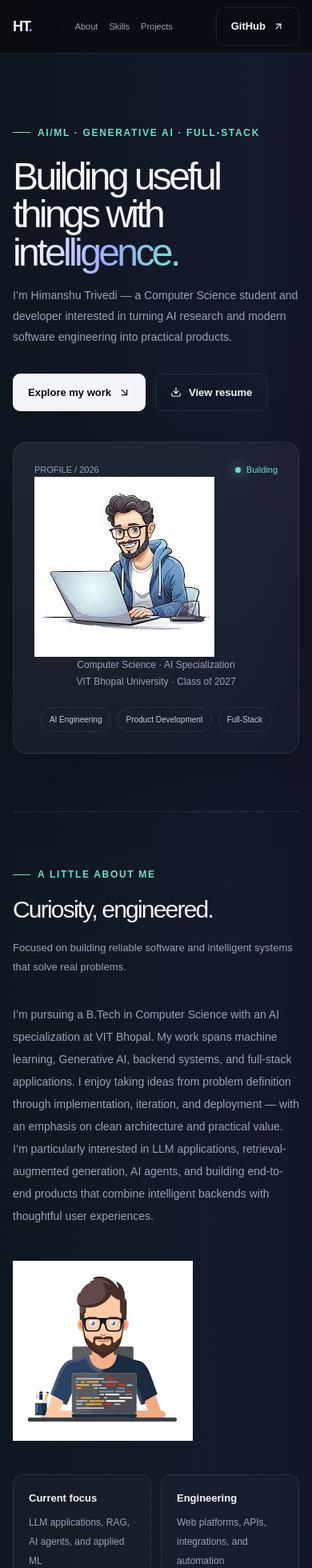
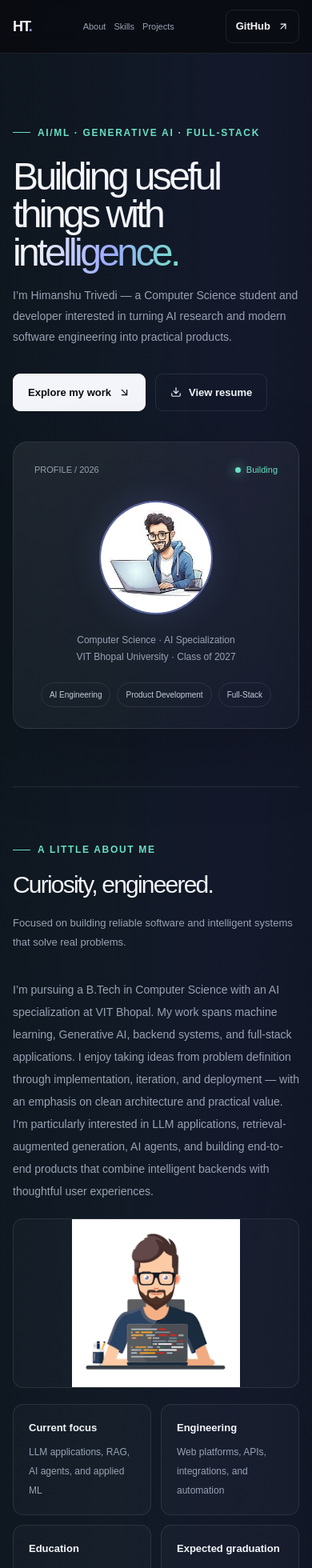
Before and after one commit to Himanshu-Trivedi9026/portfolio-website, a Next.js app: page / in a window 390 px wide. Shown: the top 1960 px of the page at 80% size. Built offline with nearby package versions, Linux system fonts and the light colour scheme.

Commit message:
style: polish responsive asset-rich portfolio sections

```diff
--- a/src/app/globals.css
+++ b/src/app/globals.css
@@ -4,122 +4,45 @@
   color-scheme: dark;
   --bg: #080a0f;
   --surface: #10141d;
-  --surface-raised: #151b27;
   --text: #f3f5fa;
   --muted: #98a2b3;
   --line: rgba(255,255,255,.09);
   --accent: #8b9cff;
   --accent-2: #69e0c2;
 }
-
 * { box-sizing: border-box; }
 html { scroll-behavior: smooth; scroll-padding-top: 88px; }
-body {
-  margin: 0;
-  background: var(--bg);
-  color: var(--text);
-  font-family: Arial, Helvetica, sans-serif;
-  -webkit-font-smoothing: antialiased;
-}
-a { color: inherit; text-decoration: none; }
-button, a { -webkit-tap-highlight-color: transparent; }
-::selection { background: rgba(139,156,255,.3); color: white; }
-
-.site-shell {
-  min-height: 100vh;
-  overflow: hidden;
-  background:
-    radial-gradient(ellipse at 82% 0%, rgba(93,112,220,.13), transparent 32rem),
-    radial-gradient(ellipse at 0% 36%, rgba(65,190,166,.07), transparent 28rem),
-    var(--bg);
-}
-.container { width: min(1120px, calc(100% - 48px)); margin-inline: auto; }
-.nav-wrap { position: sticky; top: 0; z-index: 30; border-bottom: 1px solid var(--line); background: rgba(8,10,15,.78); backdrop-filter: blur(18px); }
-.nav { height: 76px; display:flex; align-items:center; justify-content:space-between; gap:24px; }
-.brand { font-size: 18px; font-weight: 750; letter-spacing: -.06em; }
-.brand span { color: var(--accent); }
-.nav-links { display:flex; gap:26px; align-items:center; color:var(--muted); font-size:13px; }
-.nav-links a:hover { color:var(--text); }
-.eyebrow { display:inline-flex; align-items:center; gap:9px; color:var(--accent-2); font-size:12px; font-weight:700; letter-spacing:.14em; text-transform:uppercase; }
-.eyebrow:before { content:""; width:22px; height:1px; background:currentColor; }
+body { margin:0; background:var(--bg); color:var(--text); font-family:Arial,Helvetica,sans-serif; -webkit-font-smoothing:antialiased; }
+a { color:inherit; text-decoration:none; }
+::selection { background:rgba(139,156,255,.3); color:white; }
+.site-shell { min-height:100vh; overflow:hidden; background:radial-gradient(ellipse at 82% 0%,rgba(93,112,220,.13),transparent 32rem),radial-gradient(ellipse at 0% 36%,rgba(65,190,166,.07),transparent 28rem),var(--bg); }
+.container { width:min(1120px,calc(100% - 48px)); margin-inline:auto; }
+.nav-wrap { position:sticky; top:0; z-index:30; border-bottom:1px solid var(--line); background:rgba(8,10,15,.78); backdrop-filter:blur(18px); }
+.nav { height:76px; display:flex; align-items:center; justify-content:space-between; gap:24px; }
+.brand { font-size:18px; font-weight:750; letter-spacing:-.06em; }.brand span { color:var(--accent); }
+.nav-links { display:flex; gap:26px; align-items:center; color:var(--muted); font-size:13px; }.nav-links a:hover,.inline-link:hover { color:var(--text); }
+.eyebrow { display:inline-flex; align-items:center; gap:9px; color:var(--accent-2); font-size:12px; font-weight:700; letter-spacing:.14em; text-transform:uppercase; }.eyebrow:before { content:""; width:22px; height:1px; background:currentColor; }
 .hero { padding:116px 0 104px; display:grid; grid-template-columns:1.35fr .65fr; gap:64px; align-items:center; }
 .hero h1 { margin:22px 0 18px; font-size:clamp(46px,7vw,78px); line-height:.99; letter-spacing:-.075em; max-width:780px; }
 .gradient-text { background:linear-gradient(100deg,#f3f5fa 12%,#9caaff 58%,#74e0c5 100%); color:transparent; background-clip:text; }
 .lead { color:var(--muted); font-size:17px; line-height:1.85; max-width:650px; }
-.actions { display:flex; flex-wrap:wrap; gap:12px; margin-top:32px; }
-.button { display:inline-flex; align-items:center; justify-content:center; gap:9px; padding:13px 18px; border:1px solid var(--line); border-radius:9px; font-size:13px; font-weight:650; transition:transform .2s,border-color .2s,background .2s; }
-.button:hover { transform:translateY(-2px); border-color:rgba(139,156,255,.55); }
-.button-primary { background:var(--text); color:#090b10; border-color:var(--text); }
+.actions,.contact-actions { display:flex; flex-wrap:wrap; gap:12px; margin-top:32px; }
+.button { display:inline-flex; align-items:center; justify-content:center; gap:9px; padding:13px 18px; border:1px solid var(--line); border-radius:9px; font-size:13px; font-weight:650; transition:transform .2s,border-color .2s,background .2s; }.button:hover { transform:translateY(-2px); border-color:rgba(139,156,255,.55); }.button-primary { background:var(--text); color:#090b10; border-color:var(--text); }
 .hero-panel { padding:26px; border:1px solid var(--line); border-radius:18px; background:linear-gradient(145deg,rgba(255,255,255,.065),rgba(255,255,255,.015)); box-shadow:0 30px 90px rgba(0,0,0,.22); }
-.panel-top { display:flex; justify-content:space-between; align-items:center; color:var(--muted); font-size:11px; }
-.status { display:inline-flex; align-items:center; gap:7px; color:var(--accent-2); }
-.status:before { content:""; width:7px; height:7px; border-radius:50%; background:currentColor; box-shadow:0 0 14px currentColor; }
-.panel-monogram { display:grid; place-items:center; width:112px; height:112px; margin:35px auto 26px; border:1px solid rgba(139,156,255,.4); border-radius:28px; background:linear-gradient(135deg,rgba(139,156,255,.22),rgba(105,224,194,.08)); font-size:36px; font-weight:800; letter-spacing:-.08em; }
-.panel-caption { text-align:center; color:var(--muted); font-size:12px; line-height:1.8; }
-.panel-tags { display:flex; justify-content:center; flex-wrap:wrap; gap:8px; margin-top:20px; }
-.tag { padding:7px 10px; border:1px solid var(--line); border-radius:99px; color:#c4ccda; font-size:10px; }
-.section { padding:82px 0; border-top:1px solid var(--line); }
-.section-heading { display:flex; align-items:end; justify-content:space-between; gap:24px; margin-bottom:34px; }
-.section-heading h2 { margin:12px 0 0; font-size:clamp(30px,4vw,43px); letter-spacing:-.06em; }
-.section-heading p { max-width:430px; margin:0; color:var(--muted); font-size:13px; line-height:1.8; }
-.about-grid { display:grid; grid-template-columns:1.1fr .9fr; gap:42px; }
-.body-copy { color:var(--muted); font-size:14px; line-height:2; }
-.info-grid { display:grid; grid-template-columns:1fr 1fr; gap:12px; }
-.info-card,.project-card,.skill-card,.timeline-card { border:1px solid var(--line); border-radius:13px; background:rgba(255,255,255,.025); }
-.info-card { padding:19px; }
-.info-card strong { display:block; margin-bottom:7px; font-size:13px; }
-.info-card span { color:var(--muted); font-size:12px; line-height:1.7; }
-.skill-grid { display:grid; grid-template-columns:repeat(4,1fr); gap:12px; }
-.skill-card { padding:18px; }
-.skill-card strong { display:block; margin-bottom:8px; font-size:13px; }
-.skill-card span { color:var(--muted); font-size:11px; line-height:1.7; }
-.project-grid { display:grid; grid-template-columns:repeat(2,1fr); gap:16px; }
-.project-card { padding:24px; transition:transform .2s,border-color .2s; }
-.project-card:hover { transform:translateY(-4px); border-color:rgba(139,156,255,.4); }
-.project-meta { display:flex; justify-content:space-between; color:var(--accent-2); font-size:10px; text-transform:uppercase; letter-spacing:.1em; }
-.project-card h3 { margin:24px 0 10px; font-size:20px; letter-spacing:-.04em; }
-.project-card p { min-height:66px; color:var(--muted); font-size:12px; line-height:1.8; }
-.project-stack { display:flex; flex-wrap:wrap; gap:7px; margin-top:18px; }
-.project-stack span { padding:6px 8px; border-radius:6px; background:rgba(255,255,255,.055); color:#c2cad8; font-size:10px; }
-.timeline { display:grid; grid-template-columns:1fr 1fr; gap:14px; }
-.timeline-card { padding:22px; }
-.timeline-card time { color:var(--accent-2); font-size:11px; }
-.timeline-card h3 { margin:12px 0 7px; font-size:16px; }
-.timeline-card p { margin:0; color:var(--muted); font-size:12px; line-height:1.8; }
-.contact-panel { display:flex; align-items:center; justify-content:space-between; gap:24px; padding:34px; border:1px solid rgba(139,156,255,.25); border-radius:17px; background:linear-gradient(120deg,rgba(139,156,255,.1),rgba(105,224,194,.045)); }
-.contact-panel h2 { margin:0 0 10px; font-size:30px; letter-spacing:-.06em; }
-.contact-panel p { margin:0; color:var(--muted); font-size:13px; line-height:1.8; }
-.footer { padding:28px 0 40px; color:var(--muted); font-size:11px; display:flex; justify-content:space-between; gap:18px; }
-@media (max-width:800px) {
-  .hero { grid-template-columns:1fr; padding:82px 0 72px; gap:38px; }
-  .hero-panel { max-width:420px; }
-  .about-grid { grid-template-columns:1fr; }
-  .skill-grid { grid-template-columns:repeat(2,1fr); }
-  .nav-links { gap:14px; font-size:11px; }
-}
-@media (max-width:560px) {
-  .container { width:min(100% - 32px,1120px); }
-  .nav { height:66px; }
-  .nav-links a:nth-child(n+4) { display:none; }
-  .hero h1 { font-size:48px; }
-  .lead { font-size:14px; }
-  .section { padding:62px 0; }
-  .section-heading { display:block; }
-  .section-heading p { margin-top:14px; }
-  .project-grid,.timeline { grid-template-columns:1fr; }
-  .contact-panel { display:block; padding:24px; }
-  .contact-panel .button { margin-top:20px; }
-  .footer { display:block; line-height:2; }
-}
-@media (prefers-reduced-motion: reduce) {
-  *,*::before,*::after { scroll-behavior:auto !important; animation-duration:.01ms !important; animation-iteration-count:1 !important; transition-duration:.01ms !important; }
-}
-.project-link { display:inline-flex; align-items:center; gap:8px; margin-top:20px; color:#c3ccff; font-size:11px; font-weight:700; }
-.project-link:hover { color:var(--accent-2); }
-.subheading { margin:38px 0 16px; font-size:16px; letter-spacing:-.03em; }
-.certificate-grid { display:grid; grid-template-columns:repeat(3,1fr); gap:10px; }
-.certificate-item { display:flex; align-items:center; justify-content:space-between; gap:12px; padding:15px 16px; border:1px solid var(--line); border-radius:10px; background:rgba(255,255,255,.025); color:#d5dbea; font-size:12px; }
-.certificate-mark { color:var(--accent-2); }
-.credential-note { color:var(--muted); font-size:11px; line-height:1.8; margin-top:15px; }
-@media (max-width:800px) { .certificate-grid { grid-template-columns:repeat(2,1fr); } }
-@media (max-width:560px) { .certificate-grid { grid-template-columns:1fr; } }
+.panel-top { display:flex; justify-content:space-between; align-items:center; color:var(--muted); font-size:11px; }.status { display:inline-flex; align-items:center; gap:7px; color:var(--accent-2); }.status:before { content:""; width:7px; height:7px; border-radius:50%; background:currentColor; box-shadow:0 0 14px currentColor; }
+.profile-photo { display:block; width:142px; height:142px; object-fit:cover; margin:30px auto 22px; border-radius:50%; border:2px solid rgba(139,156,255,.55); box-shadow:0 0 40px rgba(139,156,255,.16); }
+.panel-caption { text-align:center; color:var(--muted); font-size:12px; line-height:1.8; }.panel-tags { display:flex; justify-content:center; flex-wrap:wrap; gap:8px; margin-top:20px; }.tag { padding:7px 10px; border:1px solid var(--line); border-radius:99px; color:#c4ccda; font-size:10px; }
+.section { padding:82px 0; border-top:1px solid var(--line); }.section-heading { display:flex; align-items:end; justify-content:space-between; gap:24px; margin-bottom:34px; }.section-heading h2 { margin:12px 0 0; font-size:clamp(30px,4vw,43px); letter-spacing:-.06em; }.section-heading p { max-width:430px; margin:0; color:var(--muted); font-size:13px; line-height:1.8; }
+.about-grid { display:grid; grid-template-columns:1fr .75fr; gap:20px 42px; align-items:start; }.body-copy { color:var(--muted); font-size:14px; line-height:2; margin-top:0; }.about-visual { border:1px solid var(--line); border-radius:13px; overflow:hidden; background:rgba(255,255,255,.025); }.about-visual img { display:block; width:100%; height:210px; object-fit:contain; }
+.info-grid { grid-column:1/-1; display:grid; grid-template-columns:repeat(4,1fr); gap:12px; }.info-card,.project-card,.skill-card,.timeline-card { border:1px solid var(--line); border-radius:13px; background:rgba(255,255,255,.025); }.info-card { padding:19px; }.info-card strong { display:block; margin-bottom:7px; font-size:13px; }.info-card span { color:var(--muted); font-size:12px; line-height:1.7; }
+.skill-grid { display:grid; grid-template-columns:repeat(4,1fr); gap:12px; }.skill-card { padding:18px; }.skill-card img { width:30px; height:30px; object-fit:contain; display:block; margin-bottom:14px; }.skill-card strong { display:block; margin-bottom:8px; font-size:13px; }.skill-card span { color:var(--muted); font-size:11px; line-height:1.7; }
+.tool-icons { display:flex; flex-wrap:wrap; align-items:center; gap:22px; margin-top:26px; padding:20px 4px; border-top:1px solid var(--line); }.tool-icons img { width:28px; height:28px; object-fit:contain; opacity:.8; transition:opacity .2s,transform .2s; }.tool-icons img:hover { opacity:1; transform:translateY(-3px); }
+.project-grid { display:grid; grid-template-columns:repeat(2,1fr); gap:16px; }.project-card { padding:24px; transition:transform .2s,border-color .2s; }.project-card:hover { transform:translateY(-4px); border-color:rgba(139,156,255,.4); }.project-meta { display:flex; justify-content:space-between; color:var(--accent-2); font-size:10px; text-transform:uppercase; letter-spacing:.1em; }.project-card h3 { margin:24px 0 10px; font-size:20px; letter-spacing:-.04em; }.project-card p { min-height:66px; color:var(--muted); font-size:12px; line-height:1.8; }.project-stack { display:flex; flex-wrap:wrap; gap:7px; margin-top:18px; }.project-stack span { padding:6px 8px; border-radius:6px; background:rgba(255,255,255,.055); color:#c2cad8; font-size:10px; }.project-link,.inline-link { display:inline-flex; align-items:center; gap:8px; margin-top:20px; color:#c3ccff; font-size:11px; font-weight:700; }.project-link:hover { color:var(--accent-2); }
+.timeline { display:grid; grid-template-columns:1fr 1fr; gap:14px; }.timeline-card { padding:22px; }.timeline-card time { color:var(--accent-2); font-size:11px; }.timeline-card h3 { margin:12px 0 7px; font-size:16px; }.timeline-card p { margin:0; color:var(--muted); font-size:12px; line-height:1.8; }
+.subheading { margin:38px 0 16px; font-size:16px; letter-spacing:-.03em; }.certificate-grid { display:grid; grid-template-columns:repeat(3,1fr); gap:14px; }.certificate-card { display:flex; flex-direction:column; gap:8px; padding:12px; border:1px solid var(--line); border-radius:11px; background:rgba(255,255,255,.025); transition:transform .2s,border-color .2s; }.certificate-card:hover,.scorecard-card:hover { transform:translateY(-3px); border-color:rgba(139,156,255,.45); }.certificate-card img { width:100%; height:145px; object-fit:contain; border-radius:6px; background:#0c1018; }.certificate-title { font-size:12px; font-weight:700; }.certificate-issuer { color:var(--muted); font-size:10px; }.certificate-open,.scorecard-card small { display:inline-flex; align-items:center; gap:6px; color:#c3ccff; font-size:10px; margin-top:5px; }
+.scorecard-grid { display:grid; grid-template-columns:1fr 1fr; gap:14px; }.scorecard-card { display:flex; flex-direction:column; gap:10px; padding:14px; border:1px solid var(--line); border-radius:12px; background:rgba(255,255,255,.025); transition:transform .2s,border-color .2s; }.scorecard-card img { width:100%; height:170px; object-fit:contain; background:#0c1018; }.scorecard-card span { font-size:12px; font-weight:700; }
+.contact-panel { display:flex; align-items:center; justify-content:space-between; gap:24px; padding:34px; border:1px solid rgba(139,156,255,.25); border-radius:17px; background:linear-gradient(120deg,rgba(139,156,255,.1),rgba(105,224,194,.045)); }.contact-panel h2 { margin:0 0 10px; font-size:30px; letter-spacing:-.06em; }.contact-panel p { margin:0; color:var(--muted); font-size:13px; line-height:1.8; }.contact-email { display:flex; align-items:center; gap:8px; margin-top:12px!important; }.contact-email a:hover { color:var(--accent-2); }.contact-actions { margin:0; }
+.footer { padding:28px 0 40px; color:var(--muted); font-size:11px; display:flex; justify-content:space-between; gap:18px; }.footer a { display:inline-flex; vertical-align:middle; }.footer a:hover { color:var(--accent-2); }
+@media (max-width:800px) { .hero { grid-template-columns:1fr; padding:82px 0 72px; gap:38px; }.hero-panel { max-width:420px; }.about-grid { grid-template-columns:1fr 1fr; }.info-grid { grid-template-columns:repeat(2,1fr); }.skill-grid { grid-template-columns:repeat(2,1fr); }.certificate-grid { grid-template-columns:repeat(2,1fr); }.nav-links { gap:14px; font-size:11px; } }
+@media (max-width:560px) { .container { width:min(100% - 32px,1120px); }.nav { height:66px; }.nav-links { gap:10px; }.nav-links a:nth-child(n+4) { display:none; }.nav>.button { padding:10px 12px; }.hero h1 { font-size:48px; }.lead { font-size:14px; }.section { padding:62px 0; }.section-heading { display:block; }.section-heading p { margin-top:14px; }.about-grid { grid-template-columns:1fr; }.info-grid { grid-column:auto; }.project-grid,.timeline,.scorecard-grid { grid-template-columns:1fr; }.certificate-grid { grid-template-columns:1fr 1fr; }.certificate-card img { height:105px; }.contact-panel { display:block; padding:24px; }.contact-actions { margin-top:20px; }.footer { display:block; line-height:2; } }
+@media (prefers-reduced-motion:reduce) { *,*::before,*::after { scroll-behavior:auto!important; animation-duration:.01ms!important; animation-iteration-count:1!important; transition-duration:.01ms!important; } }
```
